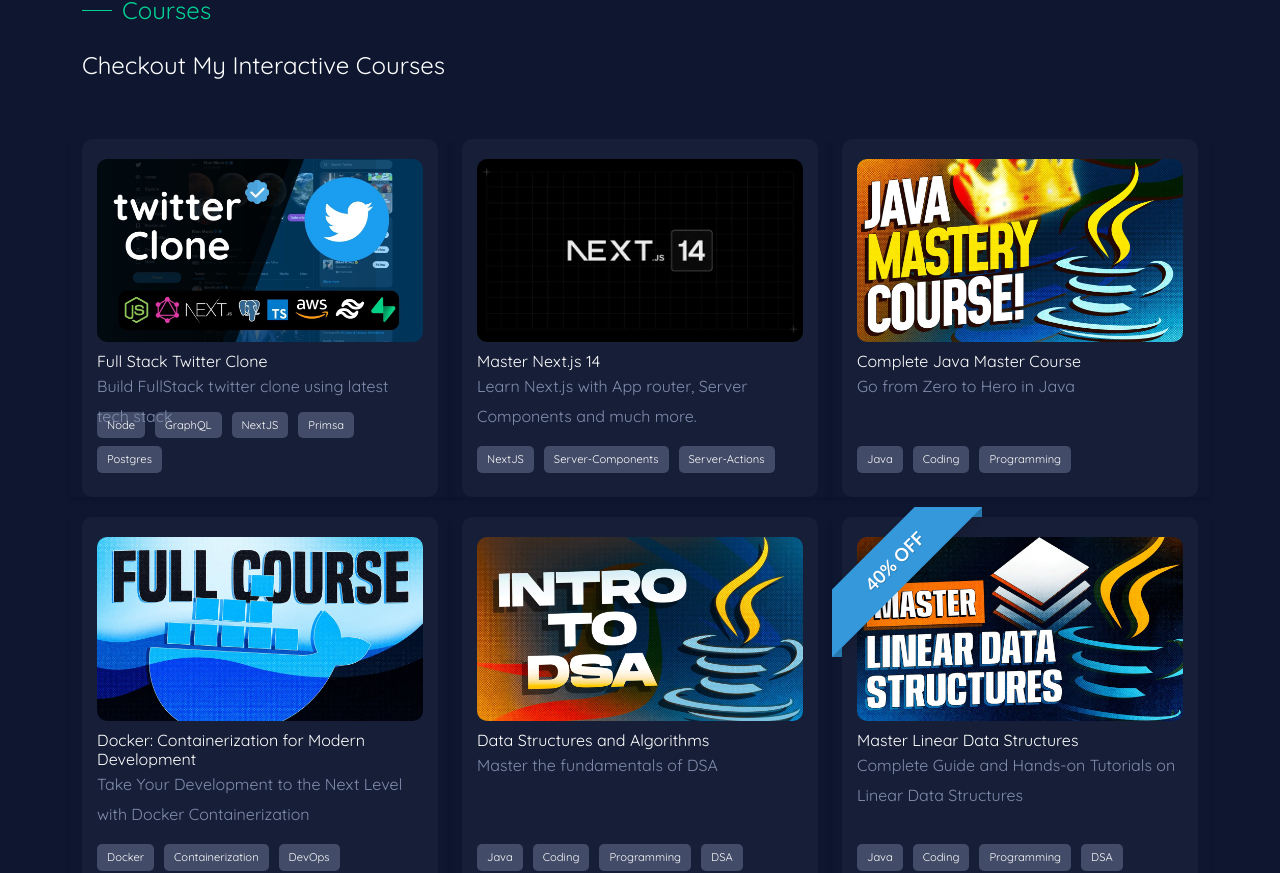
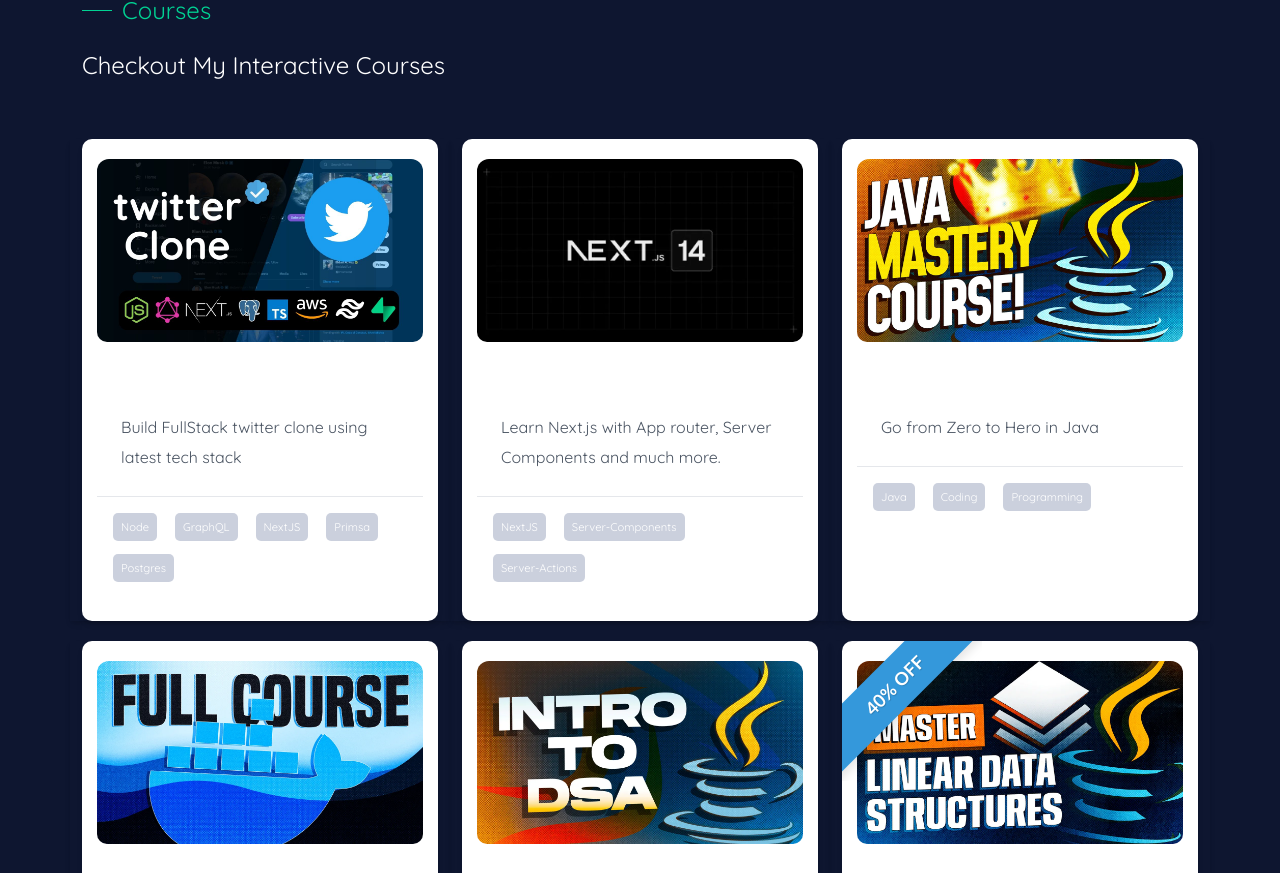
Before and after one commit to piyushgarg-dev/piyushgargdev-nextjs, a Next.js app: page / in a window 1280 px wide. Shown: the part 1254-2127 px from the top of the page. Built offline with nearby package versions, Linux system fonts and the light colour scheme; no server answers.

Commit message:
fix: equalized course card height on homepage (#2094)

```diff
--- a/components/UI/PortfolioItem.jsx
+++ b/components/UI/PortfolioItem.jsx
@@ -15,51 +15,55 @@ const PortfolioItem = (props) => {
     ribbonText = null,
   } = props.item;
   return (
-    <div className={`${classes.portfolio__item}`}>
+  <div
+    className={`${classes.portfolio__item} bg-white shadow-md rounded-xl overflow-hidden flex flex-col justify-between min-h-[420px] relative`}
+    style={{ transition: "transform 0.2s ease-in-out" }}
+  >
     <a
-        target='_blank'
-        style={{ textDecoration: 'none' }}
+      target="_blank"
       href={liveUrl}
-        rel='noreferrer'
+      rel="noreferrer"
+      style={{ textDecoration: "none", color: "inherit", display: "flex", flexDirection: "column", height: "100%" }}
     >
-        <>
+      {/* Optional Ribbon */}
       {ribbonText && (
-            <div style={{ zIndex: 99 }} className='ribbon ribbon-top-left'>
+        <div style={{ zIndex: 99 }} className="ribbon ribbon-top-left">
           <span>{ribbonText}</span>
         </div>
       )}
 
-          <div className='bg-transparent'>
+      {/* Image */}
       <div className={`${classes.portfolio__img}`}>
-              <Image alt={title} src={img} width={380} height={1} style={{maxHeight: "380px", overflow:"auto"}}/>
-
+        <Image
+          alt={title}
+          src={img}
+          width={380}
+          height={220}
+          className="object-cover w-full"
+          style={{ maxHeight: "220px", borderTopLeftRadius: "0.75rem", borderTopRightRadius: "0.75rem" }}
+        />
       </div>
 
-            <h3 style={{ background: "transparent" }}>{title}</h3>
-            <p style={{ background: "transparent", }}>{subtitle}</p>
+      {/* Card Content */}
+      <div className="p-4 flex flex-col flex-1">
+        <h3 className="text-lg font-semibold mb-2">{title}</h3>
+        <p className="text-gray-600 flex-1">{subtitle}</p>
+      </div>
 
-            <div className=" w-[100%] mt-5 lg:mt-0"> </div>
+      {/* Keywords */}
       <div
-              style={{
-                position: "absolute",
-                background: "transparent",
-                bottom: "20px",
-                display: "flex",
-                flexDirection: "row",
-                flexWrap: "wrap",
-              }}>
-
+        className="flex flex-wrap gap-2 p-3 border-t mt-auto"
+        style={{ background: "transparent" }}
+      >
         {keyword.map((item, index) => (
           <span
-                  className={`${classes.portfolio__keyword} my-1`}
             key={index}
+            className={`${classes.portfolio__keyword} bg-gray-100 text-gray-700 px-2 py-1 rounded-md text-sm`}
           >
             {item}
           </span>
         ))}
       </div>
-          </div>
-        </>
     </a>
   </div>
 );
--- a/package.json
+++ b/package.json
@@ -25,7 +25,7 @@
     "react-browser-ui": "^1.3.5",
     "react-device-detect": "^2.2.2",
     "react-dom": "18.2.0",
-    "react-icons": "^4.9.0",
+    "react-icons": "^5.5.0",
     "react-loader-spinner": "^5.3.4",
     "react-slick": "^0.29.0",
     "react-terminal": "^1.3.0",
```
Also changed, not shown: 1 other file (tests, documents, lock files or other folders). Lines whose indentation alone changed are shown as unchanged.
